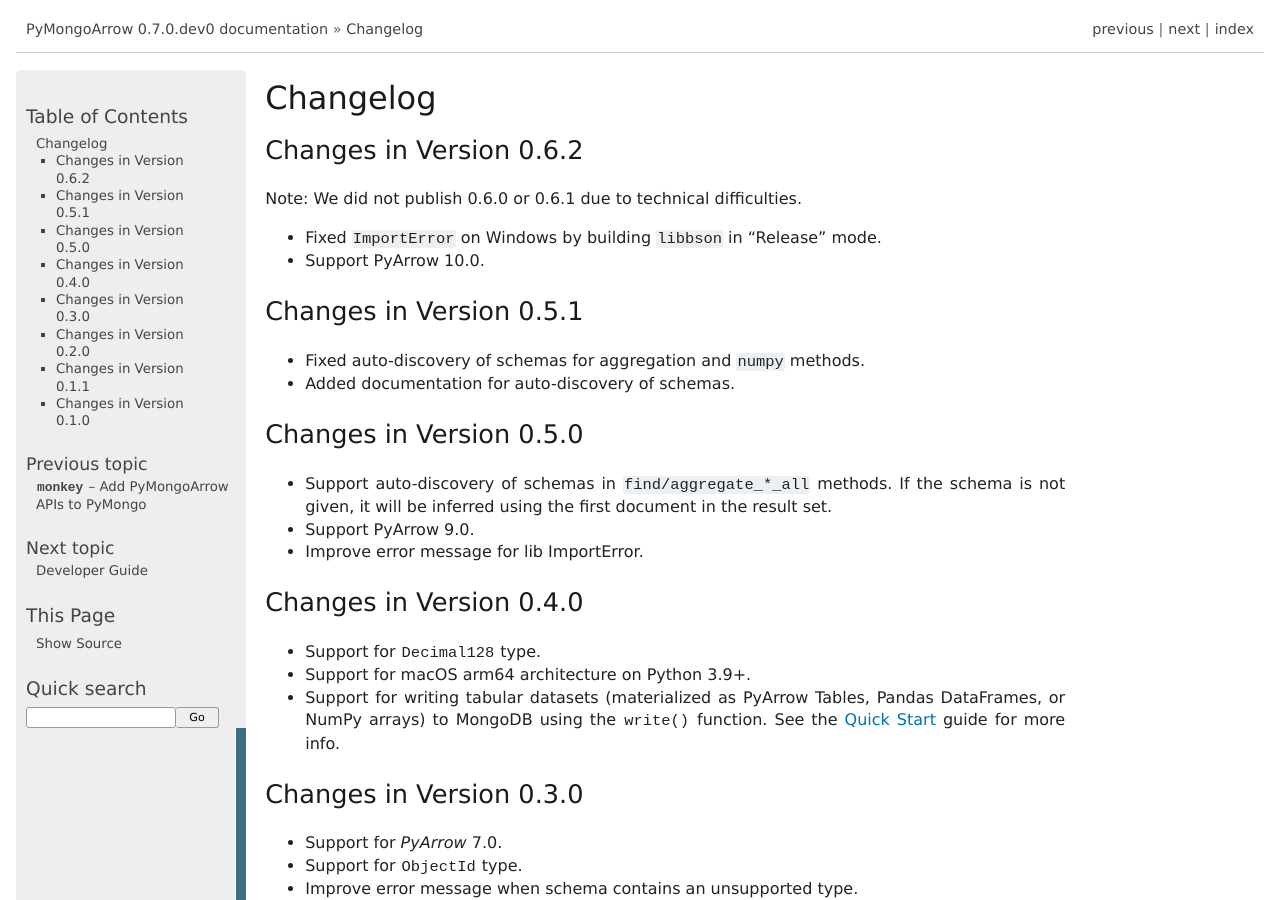
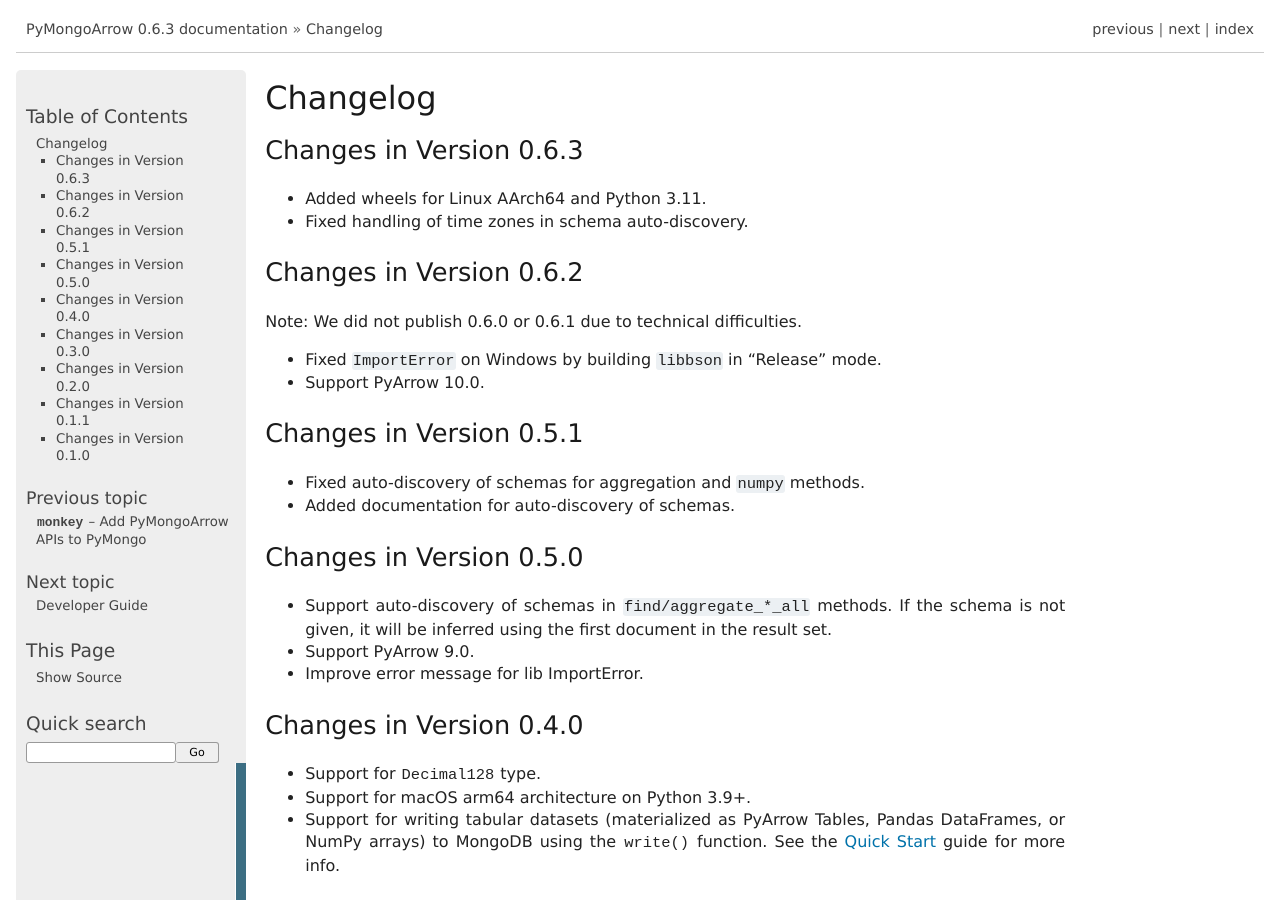
Before and after one commit to mongodb-labs/mongo-arrow, a Sphinx documentation site: the page built from bindings/python/docs/source/changelog.rst, in a window 1280 px wide and 900 px high. Built offline with Sphinx 7.4.7, drawn with Linux system fonts in a browser that asks for light colours; some of the changed text lies outside the part shown.

Commit message:
BUMP 0.6.3

```diff
--- a/bindings/python/docs/source/changelog.rst
+++ b/bindings/python/docs/source/changelog.rst
@@ -1,5 +1,12 @@
 Changelog
 =========
+
+Changes in Version 0.6.3
+------------------------
+
+- Added wheels for Linux AArch64 and Python 3.11.
+- Fixed handling of time zones in schema auto-discovery.
+
 
 Changes in Version 0.6.2
 ------------------------
--- a/bindings/python/pymongoarrow/version.py
+++ b/bindings/python/pymongoarrow/version.py
@@ -12,6 +12,6 @@
 # See the License for the specific language governing permissions and
 # limitations under the License.
 
-__version__ = "0.7.0.dev0"
+__version__ = "0.6.3"
 
 _MIN_LIBBSON_VERSION = "1.21.0"
```
